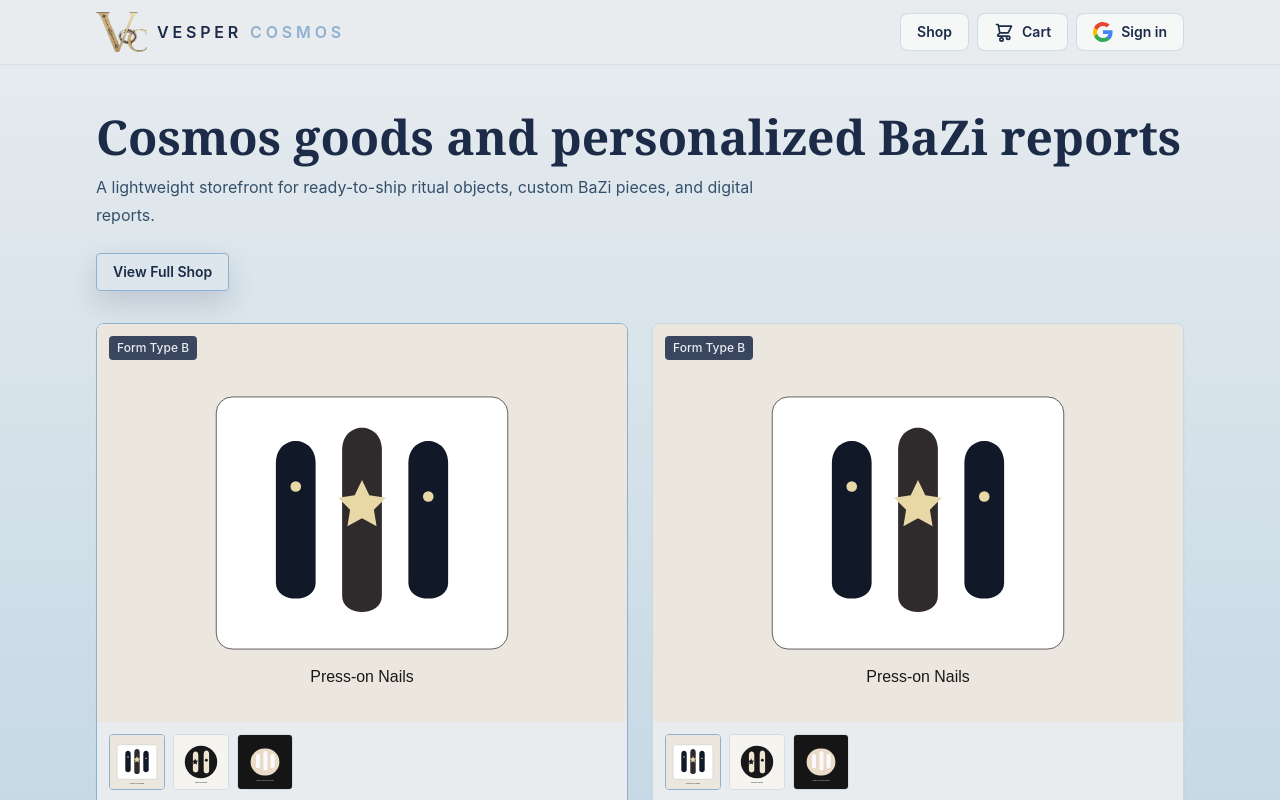
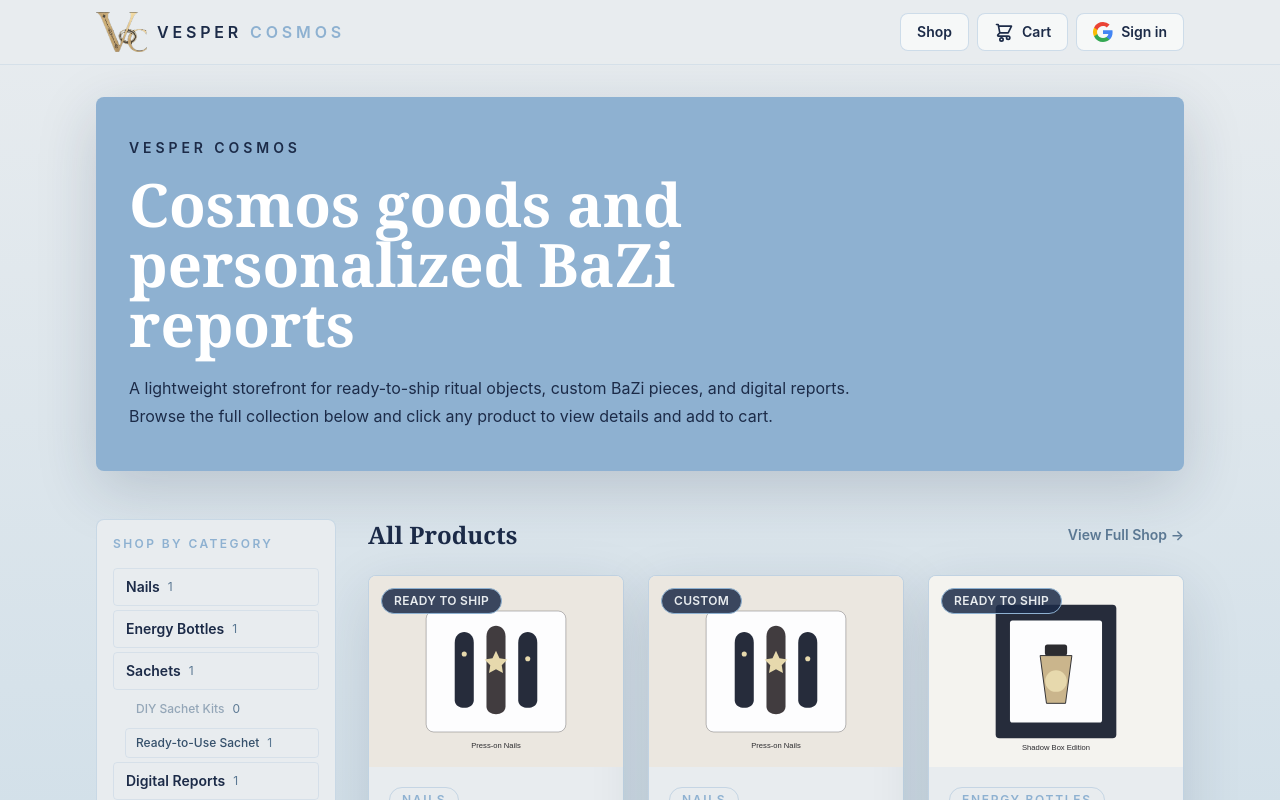
Before and after one commit to vesper-cosmic/vesper-cosmic, a Next.js app: page / in a window 1280 px wide. Shown: the top 800 px of the page. Built offline with nearby package versions, Linux system fonts and the light colour scheme; no server answers.

Commit message:
feat: homepage shows full catalog with persistent sidebar category filter

```diff
--- a/app/page.js
+++ b/app/page.js
@@ -1,35 +1,239 @@
+"use client";
+
+import { useState, useMemo } from "react";
 import Link from "next/link";
-import ProductCard from "@/components/ProductCard";
-import { products } from "@/data/products";
+import { products, productCategories } from "@/data/products";
+import ShopProductCard from "@/components/shop/ShopProductCard";
+import ProductDetailModal from "@/components/shop/ProductDetailModal";
 
 export default function HomePage() {
+  const [selectedProduct, setSelectedProduct] = useState(null);
+  // selectedFilter: null (all) | { type: "group", id } | { type: "category", id }
+  const [selectedFilter, setSelectedFilter] = useState(null);
+
+  // Seasonal/featured products — swap this list later for a seasonal
+  // "editor's pick" collection without changing the page layout.
+  const visibleAllProducts = products;
+
+  function openProductDetail(product) {
+    setSelectedProduct(product);
+  }
+
+  function closeProductDetail() {
+    setSelectedProduct(null);
+  }
+
+  // Count products per product.category id
+  const categoryCounts = useMemo(() => {
+    const counts = {};
+    products.forEach((p) => {
+      counts[p.category] = (counts[p.category] || 0) + 1;
+    });
+    return counts;
+  }, []);
+
+  function toggleGroup(item) {
+    // Parent category with children → show all products in its sub-categories
+    if (item.children) {
+      setSelectedFilter((prev) =>
+        prev && prev.type === "group" && prev.id === item.id
+          ? null
+          : { type: "group", id: item.id }
+      );
+      return;
+    }
+    // Single-level category → filter by its product category id
+    if (item.categoryId) {
+      setSelectedFilter((prev) =>
+        prev && prev.type === "category" && prev.id === item.categoryId
+          ? null
+          : { type: "category", id: item.categoryId }
+      );
+    }
+  }
+
+  function toggleCategory(categoryId) {
+    if (!categoryId) return;
+    setSelectedFilter((prev) =>
+      prev && prev.type === "category" && prev.id === categoryId
+        ? null
+        : { type: "category", id: categoryId }
+    );
+  }
+
+  // Products for the current filter — group shows all children, category shows that leaf only
+  const visibleProducts = useMemo(() => {
+    if (!selectedFilter) return visibleAllProducts;
+
+    if (selectedFilter.type === "group") {
+      const group = productCategories.find((g) => g.id === selectedFilter.id);
+      const categoryIds = new Set(
+        (group.children || []).map((child) => child.categoryId).filter(Boolean)
+      );
+      return visibleAllProducts.filter((product) =>
+        categoryIds.has(product.category)
+      );
+    }
+
+    return visibleAllProducts.filter(
+      (product) => product.category === selectedFilter.id
+    );
+  }, [selectedFilter, visibleAllProducts]);
+
+  const emptyMessage =
+    selectedFilter && visibleProducts.length === 0
+      ? "This category doesn't have products yet — check back soon."
+      : null;
+
   return (
-    <main className="mx-auto max-w-6xl px-4 py-10 sm:px-6 lg:px-8">
-      <header className="mb-8">
-        <h1 className="mt-2 text-4xl font-semibold text-[#1C2B48] sm:text-5xl">
+    <>
+      <main className="min-h-screen bg-transparent">
+        <section className="mx-auto max-w-6xl px-4 py-8 sm:px-6 lg:px-8">
+          {/* Hero Banner */}
+          <header className="rounded-lg border border-[#8EB1D1]/40 bg-[#8EB1D1] px-5 py-8 shadow-[0_18px_60px_rgba(28,43,72,0.18)] sm:px-8 sm:py-10">
+            <p className="text-sm font-semibold uppercase tracking-[0.28em] text-[#1C2B48]">
+              Vesper Cosmos
+            </p>
+            <h1 className="mt-4 max-w-3xl text-4xl font-semibold leading-none text-white sm:text-6xl">
               Cosmos goods and personalized BaZi reports
             </h1>
-        <p className="mt-3 max-w-2xl text-base leading-7 text-[#35506B]">
-          A lightweight storefront for ready-to-ship ritual objects, custom BaZi
-          pieces, and digital reports.
+            <p className="mt-5 max-w-3xl text-base leading-7 text-[#1C2B48]">
+              A lightweight storefront for ready-to-ship ritual objects, custom
+              BaZi pieces, and digital reports. Browse the full collection
+              below and click any product to view details and add to cart.
             </p>
+          </header>
+
+          {/* Sidebar + Content Layout */}
+          <div className="mt-12 grid gap-8 lg:grid-cols-[240px_1fr] lg:items-start">
+            {/* Sidebar — Category Filter (persistent on the side) */}
+            <aside className="rounded-lg border border-[#8EB1D1]/35 bg-[#E8ECEF] p-4 lg:sticky lg:top-24">
+              <p className="text-xs font-semibold uppercase tracking-[0.2em] text-[#8EB1D1]">
+                Shop by Category
+              </p>
+              <nav className="mt-4 flex gap-2 overflow-x-auto pb-1 lg:flex-col lg:gap-1 lg:overflow-visible lg:pb-0">
+                {productCategories.map((group) => {
+                  const isParent = Boolean(group.children);
+                  const groupCount = isParent
+                    ? group.children.reduce(
+                        (sum, child) =>
+                          sum + (categoryCounts[child.categoryId] || 0),
+                        0
+                      )
+                    : categoryCounts[group.categoryId] || 0;
+                  const isActive =
+                    selectedFilter?.type === "group"
+                      ? selectedFilter.id === group.id
+                      : selectedFilter?.type === "category" &&
+                        selectedFilter.id === group.categoryId;
+
+                  return (
+                    <div
+                      key={group.id}
+                      className="flex flex-shrink-0 flex-col lg:w-full"
+                    >
+                      {/* Category button (parent or single-level) */}
+                      <button
+                        type="button"
+                        onClick={() => toggleGroup(group)}
+                        aria-expanded={isParent ? isActive : undefined}
+                        className={`flex items-center gap-2 rounded border px-3 py-2 text-left text-sm font-semibold transition ${
+                          isActive
+                            ? "border-[#8EB1D1] bg-[#C4D8E5] text-[#1C2B48]"
+                            : "border-[#8EB1D1]/20 text-[#1C2B48] hover:border-[#8EB1D1] hover:bg-[#C4D8E5]"
+                        }`}
+                      >
+                        <span>{group.title}</span>
+                        <span className="text-xs font-normal text-[#5B7893]">
+                          {groupCount}
+                        </span>
+                      </button>
+
+                      {/* Child sub-categories */}
+                      {isParent ? (
+                        <div className="mt-1 flex gap-1 pl-3 lg:flex-col">
+                          {group.children.map((child) => {
+                            const count = child.categoryId
+                              ? categoryCounts[child.categoryId] || 0
+                              : 0;
+                            const childActive =
+                              selectedFilter?.type === "category" &&
+                              selectedFilter.id === child.categoryId;
+                            const isDisabled =
+                              !child.categoryId && count === 0;
+
+                            return (
+                              <button
+                                key={child.id}
+                                type="button"
+                                onClick={() => toggleCategory(child.categoryId)}
+                                disabled={isDisabled}
+                                className={`flex flex-shrink-0 items-center gap-2 rounded border px-2.5 py-1.5 text-left text-xs font-medium transition lg:w-full ${
+                                  isDisabled
+                                    ? "cursor-not-allowed border-transparent text-[#5B7893]/60"
+                                    : childActive
+                                      ? "border-[#8EB1D1] bg-[#C4D8E5] text-[#1C2B48]"
+                                      : "border-[#8EB1D1]/20 text-[#35506B] hover:border-[#8EB1D1] hover:bg-[#C4D8E5]"
+                                }`}
+                              >
+                                <span>{child.title}</span>
+                                <span className="text-xs font-normal text-[#5B7893]">
+                                  {count}
+                                </span>
+                              </button>
+                            );
+                          })}
+                        </div>
+                      ) : null}
+                    </div>
+                  );
+                })}
+              </nav>
+            </aside>
+
+            {/* Product Grid — full collection, or the selected category */}
+            <div>
+              <div className="mb-6 flex items-center justify-between gap-4">
+                <h2 className="text-2xl font-semibold text-[#1C2B48]">
+                  {selectedFilter ? "Filtered Collection" : "All Products"}
+                </h2>
                 <Link
                   href="/shop"
-          className="mist-button mt-6 inline-flex rounded border border-[#8EB1D1] px-4 py-2 text-sm font-semibold text-[#1C2B48] hover:bg-[#8EB1D1] hover:text-[#1C2B48]"
+                  className="text-sm font-semibold text-[#5B7893] transition hover:text-[#1C2B48]"
                 >
-          View Full Shop
+                  View Full Shop →
                 </Link>
-      </header>
+              </div>
 
-      <section className="grid gap-6 md:grid-cols-2">
-        {products.slice(0, 4).map((product, index) => (
-          <ProductCard
+              {emptyMessage ? (
+                <div className="rounded-lg border border-[#8EB1D1]/35 bg-[#E8ECEF] px-5 py-10 text-center">
+                  <p className="text-sm leading-6 text-[#35506B]">
+                    {emptyMessage}
+                  </p>
+                </div>
+              ) : (
+                <div className="grid gap-6 md:grid-cols-2 lg:grid-cols-3">
+                  {visibleProducts.map((product) => (
+                    <ShopProductCard
                       key={product.id}
                       product={product}
-            featured={index === 0}
+                      onClick={() => openProductDetail(product)}
                     />
                   ))}
+                </div>
+              )}
+            </div>
+          </div>
         </section>
       </main>
+
+      {/* Product Detail Modal */}
+      {selectedProduct ? (
+        <ProductDetailModal
+          product={selectedProduct}
+          onClose={closeProductDetail}
+        />
+      ) : null}
+    </>
   );
 }
```
Lines whose indentation alone changed are shown as unchanged.
